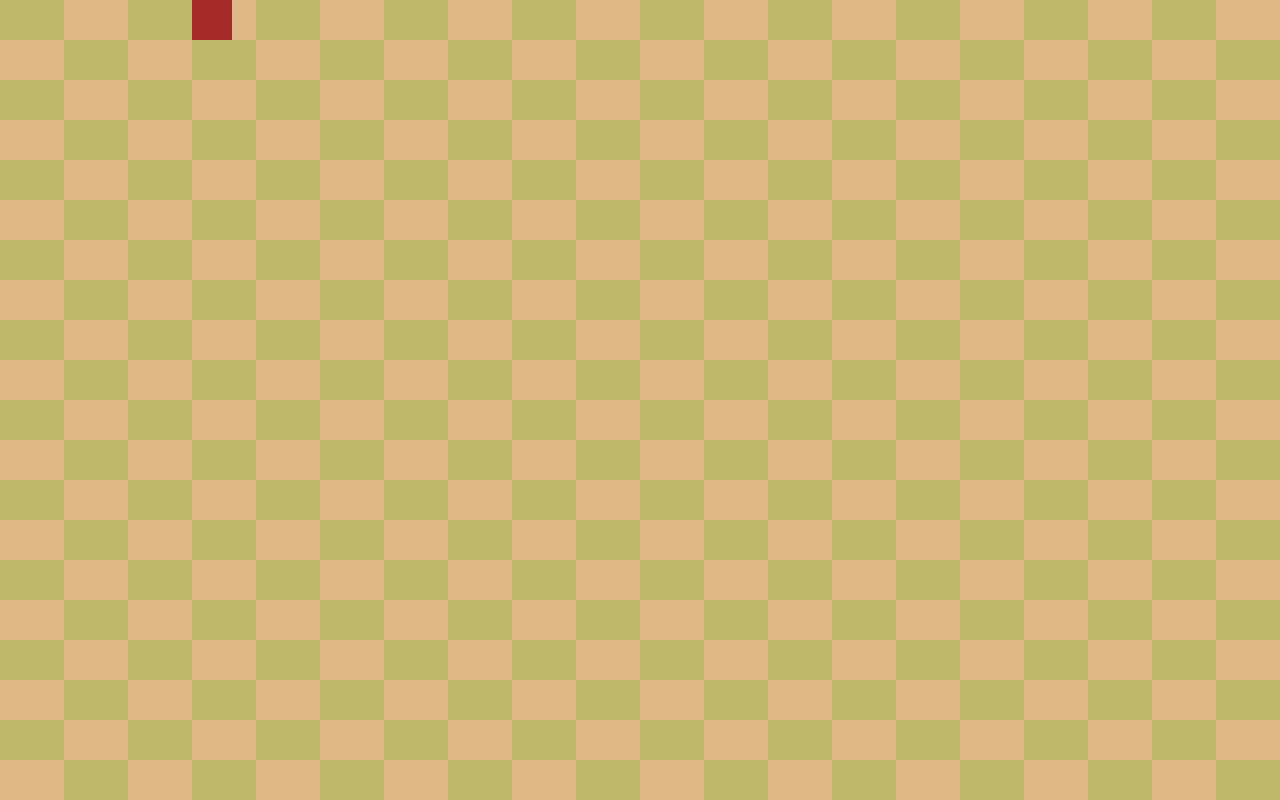
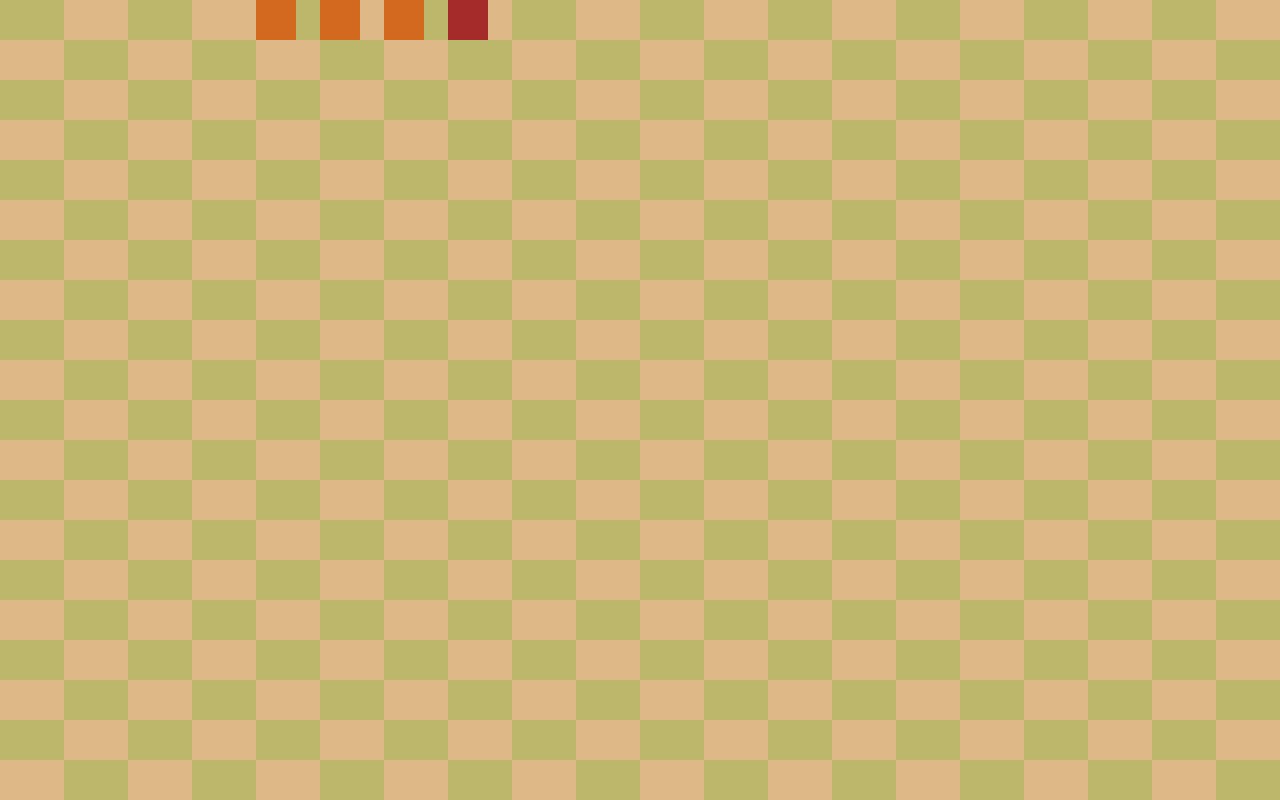
Before and after one commit to qbr-dude/snake, a website built with Vite: page index.html in a window 1280 px wide. Built offline with nearby package versions, Linux system fonts and the light colour scheme.

Commit message:
feat: tails

```diff
--- a/src/main.ts
+++ b/src/main.ts
@@ -7,7 +7,7 @@ import { createField } from "./engine/field";
 import { createFood } from "./engine/food";
 import { IntersectionType, type Field } from "./models/field.interface";
 import { generateField } from "./ui/field.ui";
-import { generateHead } from "./ui/head.ui";
+import { generateBodyPart, type BodyPartUI } from "./ui/head.ui";
 
 const init = (): { head: Head, field: Field } => {
     // TODO replace all hardcode with config
@@ -88,15 +88,23 @@ document.addEventListener('DOMContentLoaded', () => {
     const fieldUI = generateField(field);
     root.append(fieldUI.element);
 
-    const headUI = generateHead(head);
-    // TODO connect to Field logic
-    fieldUI.element.append(headUI.element);
+    const uiNodes: BodyPartUI[] = [];
+    let node: Head | Tail | null = head;
+    while (node) {
+        const bodyPartUI = generateBodyPart(node);
+        // TODO connect to Field logic
+        fieldUI.element.append(bodyPartUI.element);
+        uiNodes.push(bodyPartUI);
+        node = node.next;
+    }
 
     const engineWatcher = createWatch(
         () => {
             main(field, head);
 
-            headUI.positionChange();
+            for (const node of uiNodes) {
+                node.positionChange();
+            }
 
             fieldUI.element.style.setProperty('--snake-movement-step-x', `${fieldUI.cellSize.width()}px`);
             fieldUI.element.style.setProperty('--snake-movement-step-y', `${fieldUI.cellSize.height()}px`);
@@ -115,8 +123,6 @@ document.addEventListener('DOMContentLoaded', () => {
     subscribeNotifierForUpdate(engineWatcher.notify);
 });
 
-
-
 // untracked(() => {
 //     let node: Head | Tail | null = head;
 //     let count = 0;
--- a/src/style.css
+++ b/src/style.css
@@ -57,3 +57,7 @@
 .snake-head {
   background-color: brown;
 }
+
+.snake-tail {
+  background-color: chocolate;
+}
--- a/src/tick.ts
+++ b/src/tick.ts
@@ -1,6 +1,6 @@
 import { createSignal, type Watch } from "./@angular/signals";
 
-const defaultInterval = 2_000;
+const defaultInterval = 1_000;
 
 // Notifier, который будет уведомляться, что произошел тик
 let notifier: Watch['notify'] | undefined = undefined;
--- a/src/ui/head.ui.ts
+++ b/src/ui/head.ui.ts
@@ -1,21 +1,25 @@
 import { createWatch, isInNotificationPhase, type Watch } from "../@angular/signals";
 
-import type { Head } from "../engine/body-part";
+import { isHead, type Head, type Tail } from "../engine/body-part";
 
-interface HeadUI {
+export interface BodyPartUI {
     element: HTMLElement;
     positionChange: Watch['notify'];
 }
 
-export const generateHead = (head: Head): HeadUI => {
-    const headElement = document.createElement('div');
+export const generateBodyPart = (bodyPart: Head | Tail): BodyPartUI => {
+    const bodyPartElement = document.createElement('div');
 
-    headElement.classList.add('snake-part', 'snake-head');
+    if (isHead(bodyPart)) {
+        bodyPartElement.classList.add('snake-part', 'snake-head');
+    } else {
+        bodyPartElement.classList.add('snake-part', 'snake-tail');
+    }
 
     const positionWatcher = createWatch(
         () => {
-            headElement.style.setProperty('--snake-part-x-position', `${head.x()}`);
-            headElement.style.setProperty('--snake-part-y-position', `${head.y()}`);
+            bodyPartElement.style.setProperty('--snake-part-x-position', `${bodyPart.x()}`);
+            bodyPartElement.style.setProperty('--snake-part-y-position', `${bodyPart.y()}`);
         },
         (watch) => {
             if (isInNotificationPhase()) {
@@ -27,5 +31,5 @@ export const generateHead = (head: Head): HeadUI => {
         false
     )
 
-    return { positionChange: () => positionWatcher.notify(), element: headElement };
+    return { positionChange: () => positionWatcher.notify(), element: bodyPartElement };
 }
```
